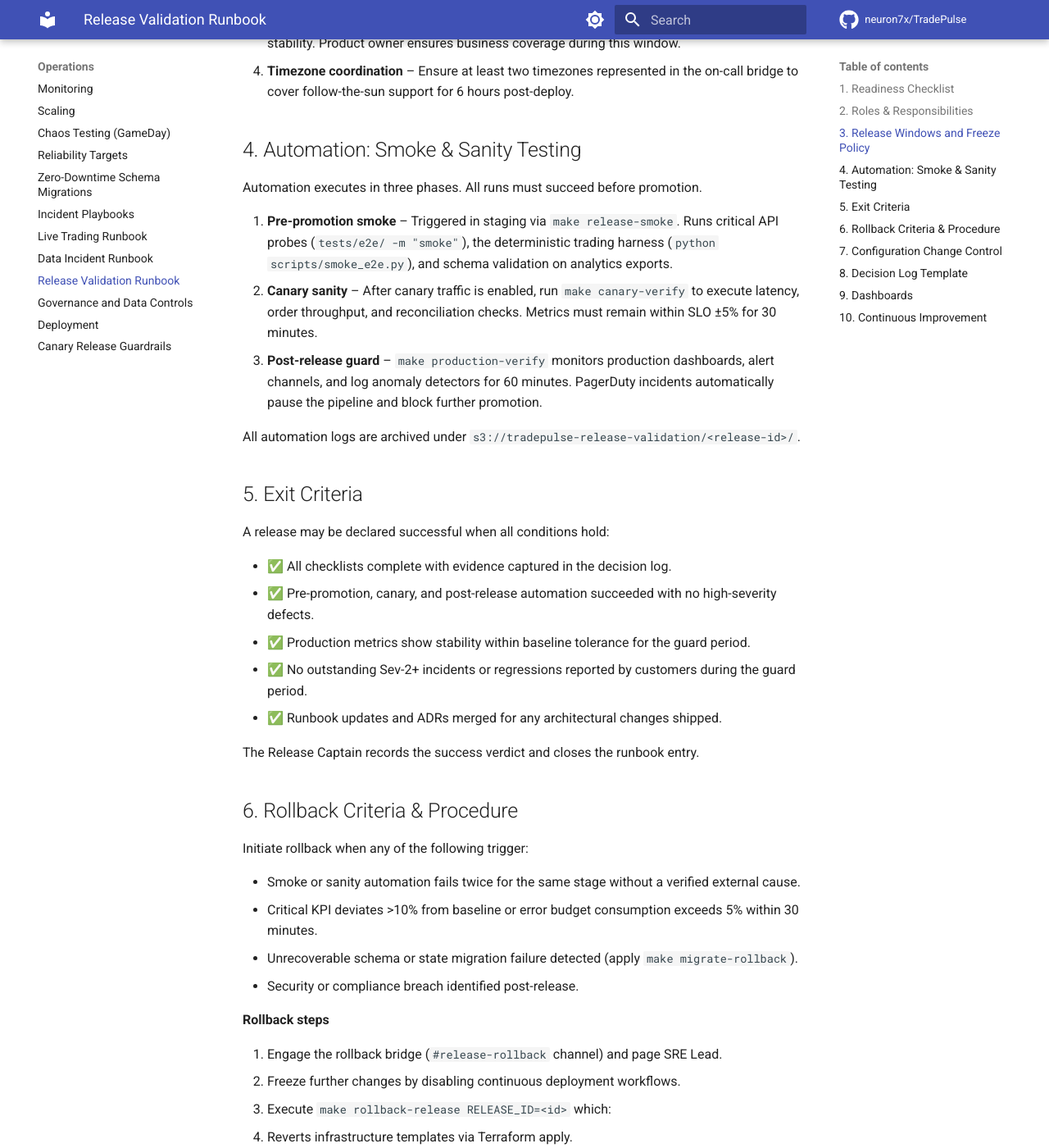
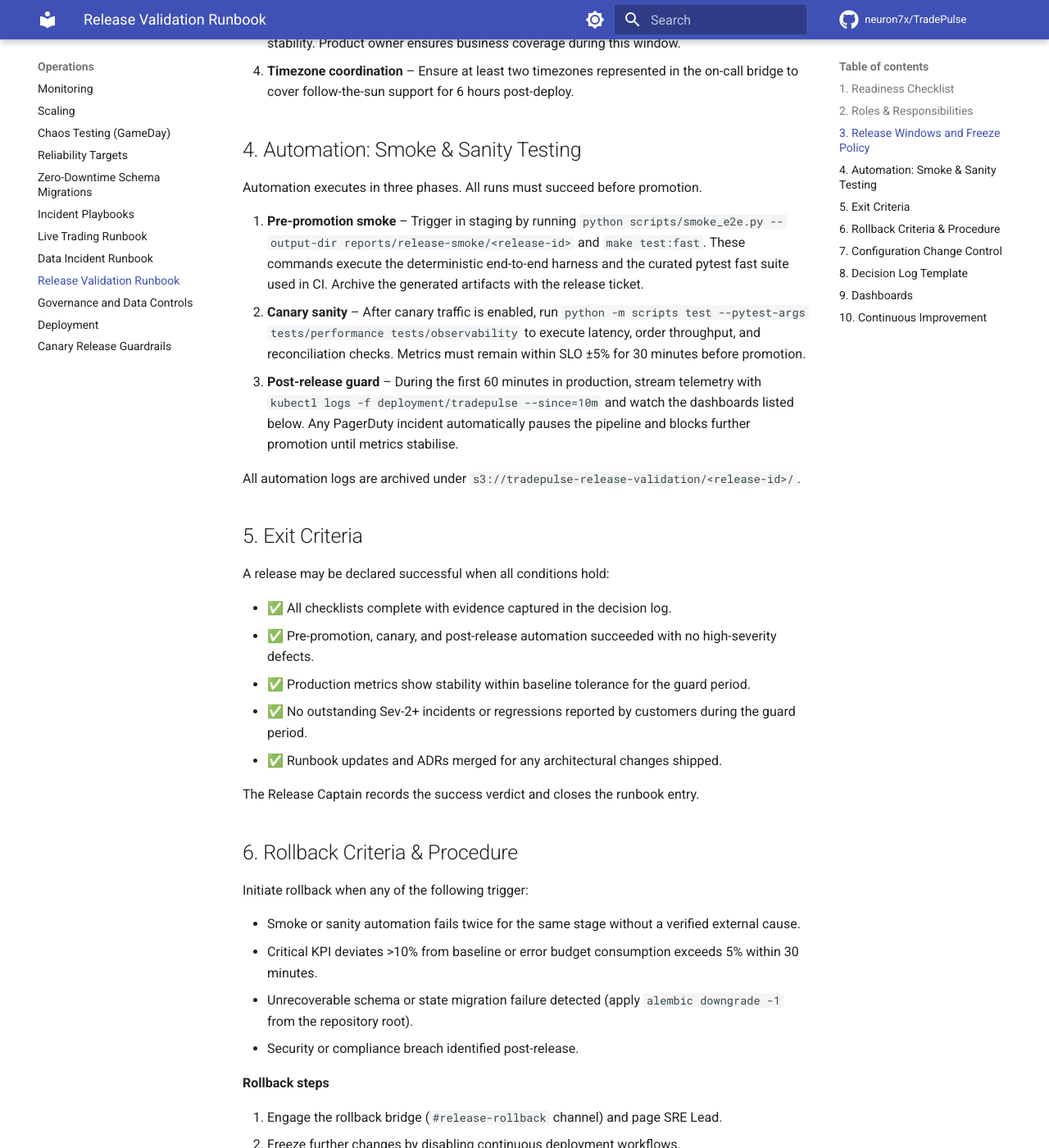
Before and after one commit to neuron7x/TradePulse, an MkDocs documentation site: the page built from docs/runbook_release_validation.md, in a window 1280 px wide and 1400 px high, scrolled down 1665 px. Shown: the whole window at 82% size. Built offline with MkDocs 1.6.1 and Material for MkDocs 9.7.7, drawn with Linux system fonts in a browser that asks for light colours; comment, search, counter and statistics services are not loaded; the version menu is left out; some of the changed text lies outside the part shown.

Commit message:
docs: reference concrete release validation commands

```diff
--- a/docs/runbook_release_validation.md
+++ b/docs/runbook_release_validation.md
@@ -60,15 +60,19 @@ Escalation tree: Release Captain → SRE Lead → Director of Engineering → CT
 
 Automation executes in three phases. All runs must succeed before promotion.
 
-1. **Pre-promotion smoke** – Triggered in staging via `make release-smoke`. Runs
-   critical API probes (`tests/e2e/ -m "smoke"`), the deterministic trading harness
-   (`python scripts/smoke_e2e.py`), and schema validation on analytics exports.
-2. **Canary sanity** – After canary traffic is enabled, run `make canary-verify`
-   to execute latency, order throughput, and reconciliation checks. Metrics must
-   remain within SLO ±5% for 30 minutes.
-3. **Post-release guard** – `make production-verify` monitors production
-   dashboards, alert channels, and log anomaly detectors for 60 minutes. PagerDuty
-   incidents automatically pause the pipeline and block further promotion.
+1. **Pre-promotion smoke** – Trigger in staging by running `python
+   scripts/smoke_e2e.py --output-dir reports/release-smoke/<release-id>` and `make
+   test:fast`. These commands execute the deterministic end-to-end harness and the
+   curated pytest fast suite used in CI. Archive the generated artifacts with the
+   release ticket.
+2. **Canary sanity** – After canary traffic is enabled, run `python -m scripts
+   test --pytest-args tests/performance tests/observability` to execute latency,
+   order throughput, and reconciliation checks. Metrics must remain within SLO ±5%
+   for 30 minutes before promotion.
+3. **Post-release guard** – During the first 60 minutes in production, stream
+   telemetry with `kubectl logs -f deployment/tradepulse --since=10m` and watch
+   the dashboards listed below. Any PagerDuty incident automatically pauses the
+   pipeline and blocks further promotion until metrics stabilise.
 
 All automation logs are archived under `s3://tradepulse-release-validation/<release-id>/`.
 
@@ -96,18 +100,19 @@ Initiate rollback when any of the following trigger:
 - Critical KPI deviates >10% from baseline or error budget consumption exceeds
   5% within 30 minutes.
 - Unrecoverable schema or state migration failure detected (apply
-  `make migrate-rollback`).
+  `alembic downgrade -1` from the repository root).
 - Security or compliance breach identified post-release.
 
 **Rollback steps**
 
 1. Engage the rollback bridge (`#release-rollback` channel) and page SRE Lead.
 2. Freeze further changes by disabling continuous deployment workflows.
-3. Execute `make rollback-release RELEASE_ID=<id>` which:
-   - Reverts infrastructure templates via Terraform apply.
-   - Restores last known good container images.
-   - Runs data restore scripts for impacted databases.
-4. Validate health by rerunning `make release-smoke` against the prior release.
+3. Redeploy the previous tag with `kubectl rollout undo deployment/tradepulse
+   --to-revision=<revision>` (or rerun the deployment pipeline with the prior
+   artifact). This reverts the application to the last known good configuration
+   and refreshes the supporting infrastructure state.
+4. Validate health by rerunning `python scripts/smoke_e2e.py` against the prior
+   release and capturing fresh artifacts in the decision log.
 5. Update dashboards and confirm alert recovery. Document root cause in the
    decision log and create an incident ticket if severity ≥ 2.
 
```
